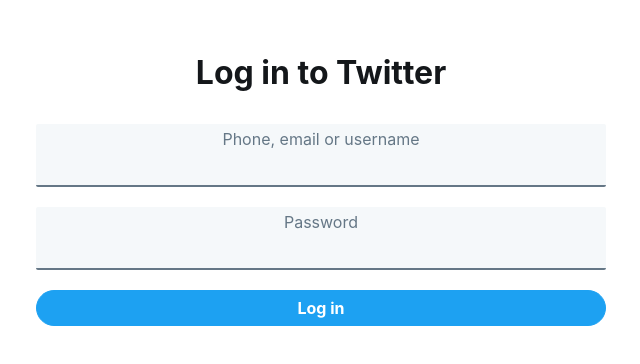
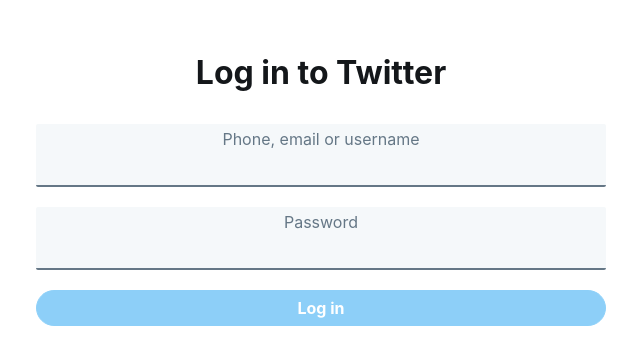
Before and after one commit to ManuelSdev/tema8, a React (Create React App) app: page / in a window 1280 px wide. Shown: the top 364 px of the page, without its empty margins (319-959 px from the left). Built offline with nearby package versions, Linux system fonts and the light colour scheme.

Commit message:
login flow mis cojones

```diff
--- a/src/App.js
+++ b/src/App.js
@@ -1,12 +1,17 @@
+import React from 'react';
 import './App.css';
 
 import { LoginPage } from './components/auth';
 import { TweetsPage, NewTweetPage, TweetDetailPage } from './components/tweets';
 
 function App() {
+  const [isLogged, setIsLogged] = React.useState(false);
+
+  const handleLogin = () => setIsLogged(true);
+
   return (
     <div className="App">
-      <LoginPage />
+      {isLogged ? <TweetsPage /> : <LoginPage onLogin={handleLogin} />}
       {/* <TweetsPage />
       <NewTweetPage />
       <TweetDetailPage /> */}
--- /dev/null
+++ b/src/api/auth.js
@@ -0,0 +1,5 @@
+import client from './client';
+
+export const login = credentials => {
+  return client.post('/auth/login', credentials);
+};
--- a/src/components/auth/LoginPage/LoginForm.js
+++ b/src/components/auth/LoginPage/LoginForm.js
@@ -1,3 +1,4 @@
+import classNames from 'classnames';
 import React from 'react';
 
 import Button from '../../shared/Button';
@@ -5,7 +6,7 @@
 
 import './LoginForm.css';
 
-function LoginForm() {
+function LoginForm({ onSubmit }) {
   const [credentials, setCredentials] = React.useState({
     username: '',
     password: '',
@@ -22,21 +23,39 @@
   //   };
 
   const handleChange = event => {
-    const newCredentials = {
-      ...credentials,
-      [event.target.name]: event.target.value,
-    };
-    setCredentials(newCredentials);
+    // const newCredentials = {
+    //   ...credentials,
+    //   [event.target.name]: event.target.value,
+    // };
+    // setCredentials(newCredentials)
+    setCredentials(oldCredentials => {
+      const newCredentials = {
+        ...oldCredentials,
+        [event.target.name]: event.target.value,
+      };
+      return newCredentials;
+    });
   };
 
+  const handleSubmit = event => {
+    event.preventDefault();
+    onSubmit(credentials);
+  };
+
+  //   const validatePassword = () => {
+  //     return /abcd/.test(credentials.password);
+  //   };
+
+  const { username, password } = credentials;
+
   return (
-    <form className="loginForm">
+    <form className="loginForm" onSubmit={handleSubmit}>
       <FormField
         type="text"
         name="username"
         label="phone, email or username"
         className="loginForm-field"
-        value={credentials.username}
+        value={username}
         // onChange={handleUsernameChange}
         onChange={handleChange}
       />
@@ -45,11 +64,16 @@
         name="password"
         label="password"
         className="loginForm-field"
-        value={credentials.password}
+        value={password}
         // onChange={handlePasswordChange}
         onChange={handleChange}
       />
-      <Button type="submit" className="loginForm-submit" variant="primary">
+      <Button
+        type="submit"
+        className="loginForm-submit"
+        variant="primary"
+        disabled={!username || !password}
+      >
         Log in
       </Button>
     </form>
--- a/src/components/auth/LoginPage/LoginPage.js
+++ b/src/components/auth/LoginPage/LoginPage.js
@@ -1,13 +1,20 @@
 import React from 'react';
 import LoginForm from './LoginForm';
+import { login } from '../../../api/auth';
 
 import './LoginPage.css';
 
-function LoginPage() {
+function LoginPage({ onLogin }) {
+  const handleSubmit = async credentials => {
+    // login(credentials).then(() => onLogin());
+    await login(credentials);
+    onLogin();
+  };
+
   return (
     <div className="loginPage">
       <h1 className="loginPage-title">Log in to Twitter</h1>
-      <LoginForm />
+      <LoginForm onSubmit={handleSubmit} />
     </div>
   );
 }
```
